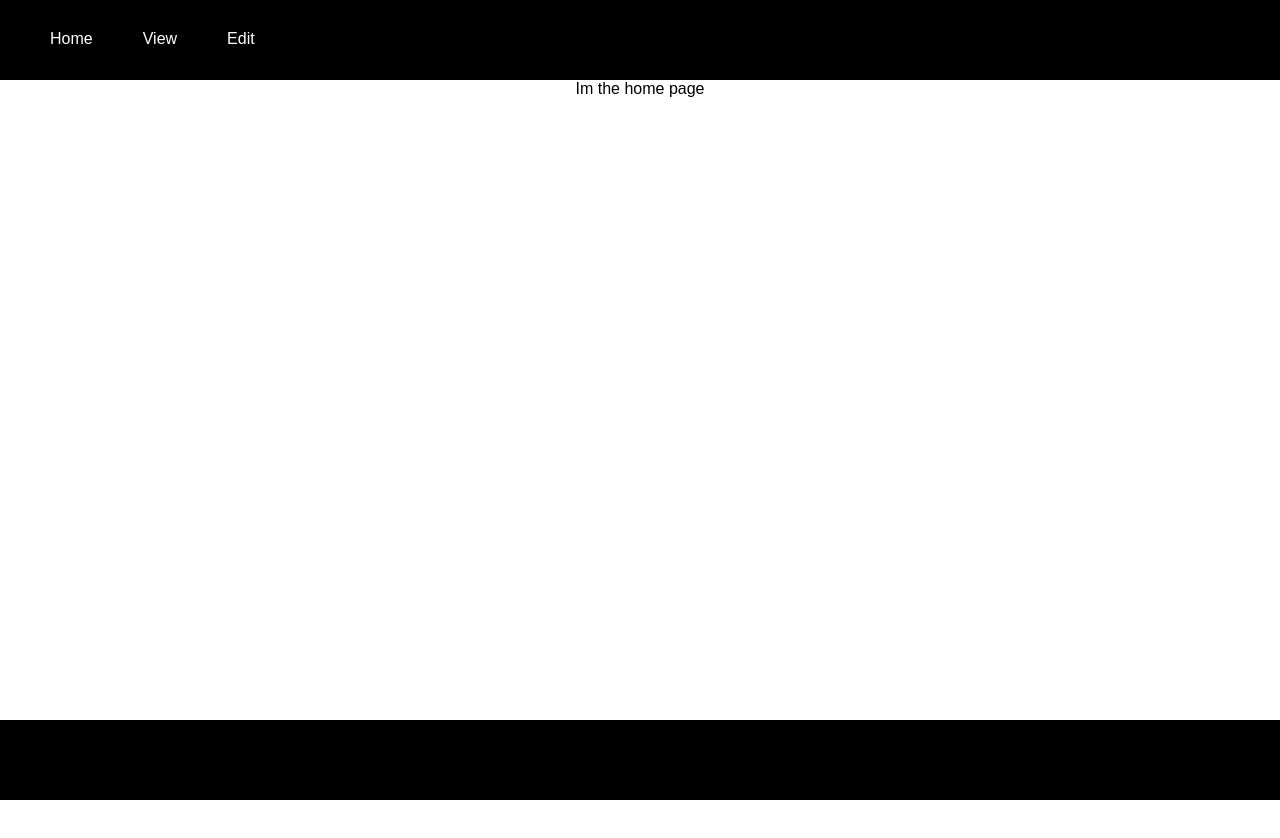
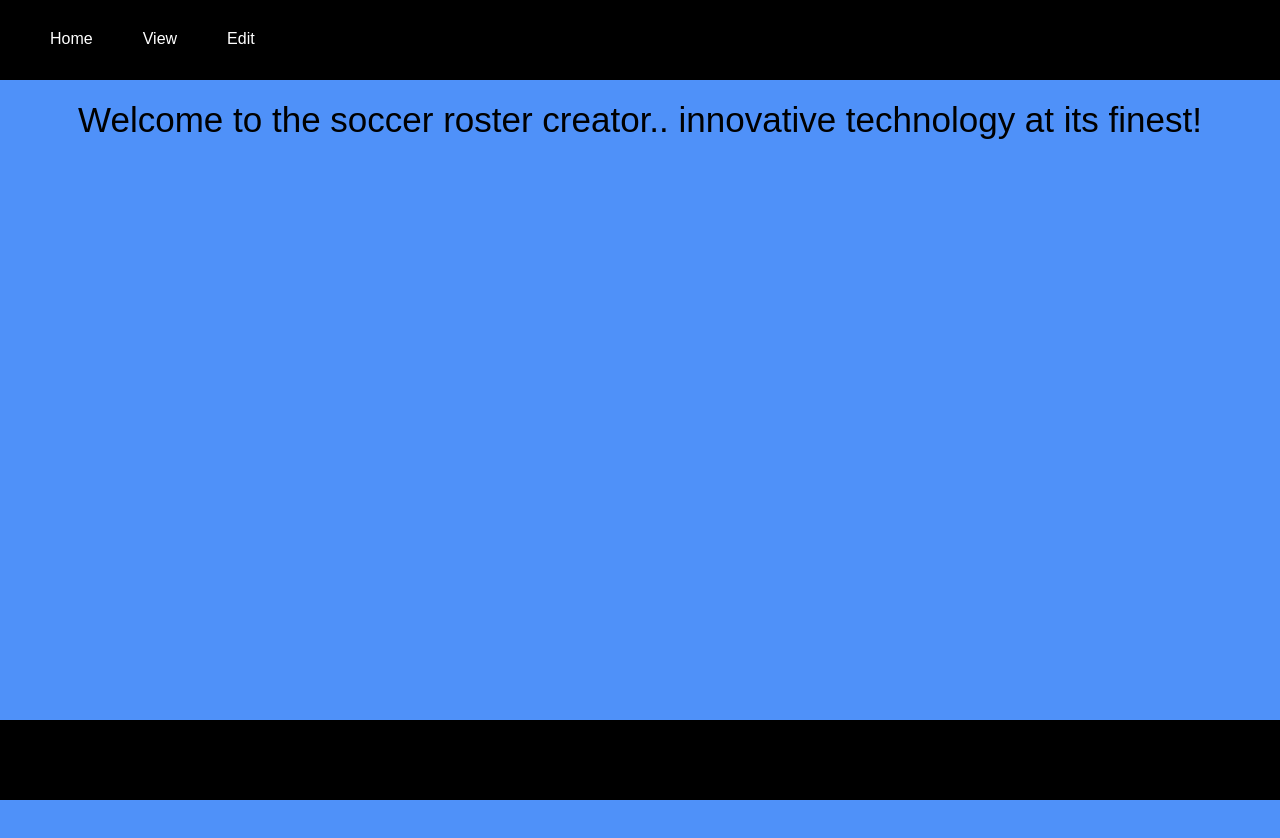
Before and after one commit to sheridanerin/mini-react-fun-time, a React (Create React App) app: page /#/ in a window 1280 px wide. Shown: the top 838 px of the page. Before the commit the page ends 800 px from the top, so only its background shows below. Built offline with nearby package versions, Linux system fonts and the light colour scheme.

Commit message:
added styling to the homepage, and a small animation using keyframes.

```diff
--- a/src/components/Home/Home.css
+++ b/src/components/Home/Home.css
@@ -0,0 +1,15 @@
+.home-container {
+    background-color: #4f91f9;
+    height: 100vh;
+    padding: 20px;
+}
+
+.home-container span {
+    font-size: 35px;
+    animation: fadein 2s ease-in-out;
+}
+
+@keyframes fadein {
+  from { opacity: 0}
+  to   { opacity: 1}
+}
--- a/src/components/Home/Home.js
+++ b/src/components/Home/Home.js
@@ -5,7 +5,7 @@ export default class Home extends Component {
     render() {
         return (
             <div className="home-container">
-                <span>Im the home page</span>
+                <span>Welcome to the soccer roster creator..  innovative technology at its finest!</span>
             </div>
         )
     }
```
